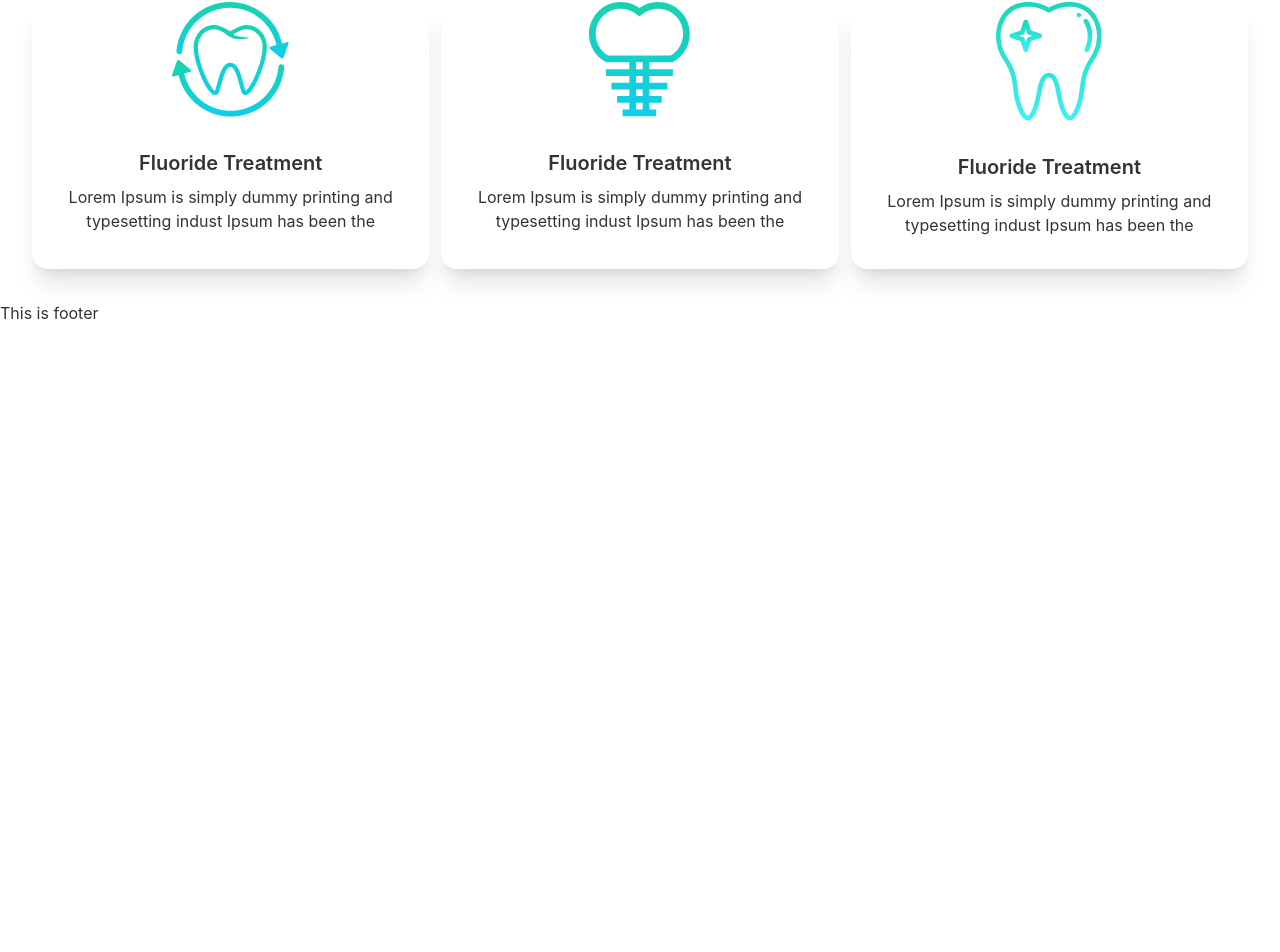
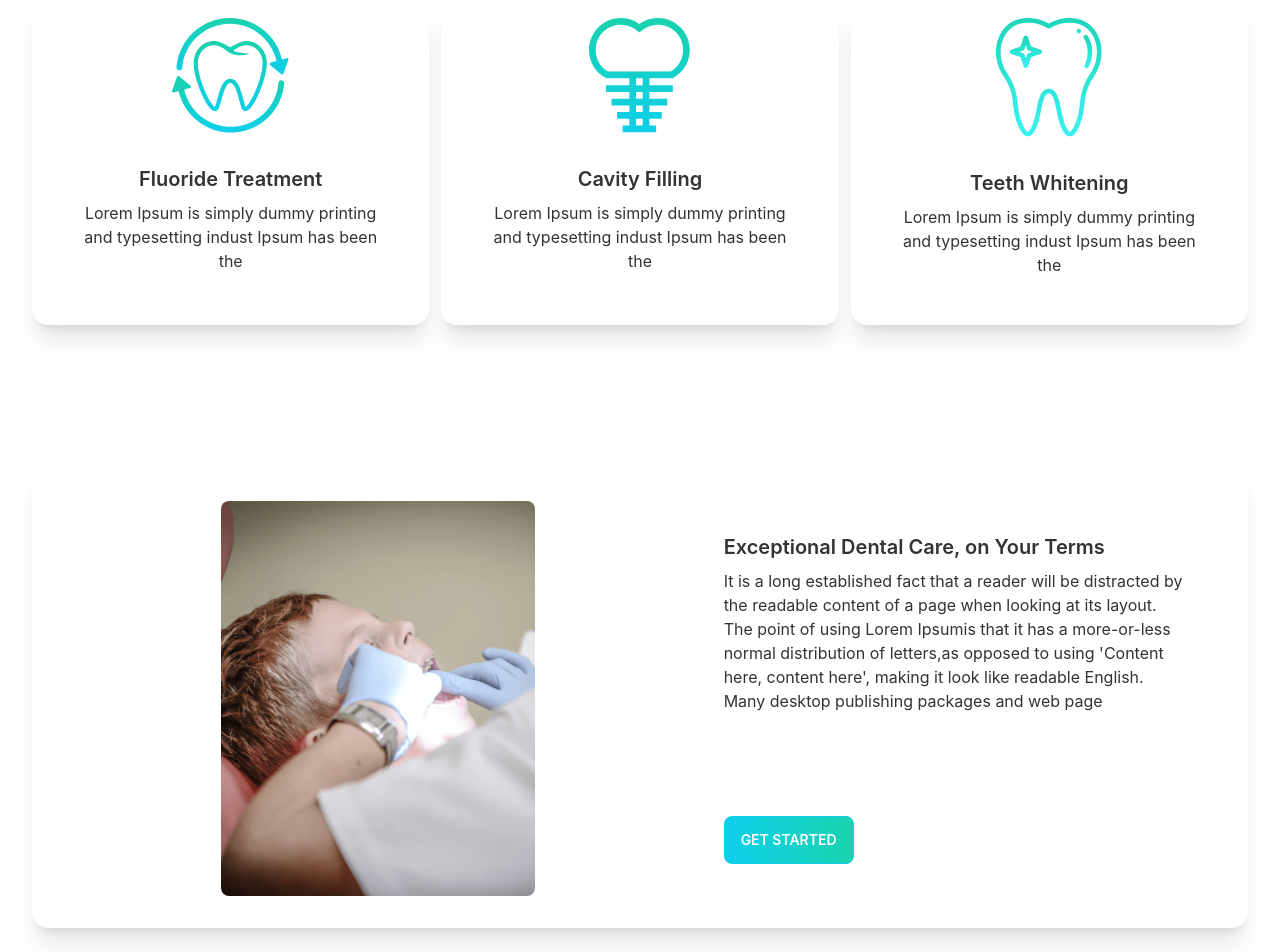
Before and after one commit to Rasel91/doctors-client, a React (Create React App) app: page / in a window 1280 px wide. Shown: the part 1008-1960 px from the top of the page. Before the commit the page ends 1333 px from the top, so only its background shows below. Built offline with nearby package versions, Linux system fonts and the light colour scheme.

Commit message:
treatment added

```diff
--- a/src/Pages/Home/Home/Banner.js
+++ b/src/Pages/Home/Home/Banner.js
@@ -9,7 +9,9 @@ const Banner = () => {
    return (
       <div className={`hero  ${bg} `}>
          <div className="hero-content flex-col lg:flex-row-reverse">
-            <img alt='' src={chair}className="w-1/2 rounded-lg shadow-2xl" />
+
+            <img alt='' src={chair}className=" lg:w-1/2 rounded-lg shadow-2xl" />
+
             <div className=''>
                <h1 className="text-4xl font-bold">Your New Smile Starts Here</h1>
                <p className="py-6">Lorem Ipsum is simply dummy text of the printing and typesetting industry. Lorem Ipsum has been the industry's standard dummy text ever since the</p>
--- a/src/Pages/Home/Home/Home.js
+++ b/src/Pages/Home/Home/Home.js
@@ -1,15 +1,16 @@
 import React from 'react';
 import Banner from './Banner';
-import Infocard from './InfoCard/Infocard';
 import Infocards from './InfoCard/Infocards';
 import ServiceCards from './Services/ServiceCards';
+import Treatment from './Tetment/Treatment';
 
 const Home = () => {
       return (
             <div className='p-8'>
-                 <Banner></Banner>
-                 <Infocards></Infocards>
-                 <ServiceCards></ServiceCards>
+                  <Banner></Banner>
+                  <Infocards></Infocards>
+                  <ServiceCards></ServiceCards>
+                  <Treatment></Treatment>
             </div>
       );
 };
--- a/src/Pages/Home/Home/InfoCard/Infocard.js
+++ b/src/Pages/Home/Home/InfoCard/Infocard.js
@@ -5,7 +5,7 @@ const Infocard = ({ cart }) => {
    const { name, description, icon, bgClass } = cart;
 
    return (
-      <div className={`card card-side p-6 text-white bg-base-100 shadow-xl ${bgClass}`}>
+      <div className={`card md:card-side p-6 text-white bg-base-100 shadow-xl ${bgClass}`}>
          <figure>
             <img src={icon} alt="Movie" />
 
--- a/src/Pages/Home/Home/InfoCard/Infocards.js
+++ b/src/Pages/Home/Home/InfoCard/Infocards.js
@@ -18,7 +18,7 @@ const Infocards = () => {
 
    },
    {
-      id: 1,
+      id: 2,
       name:'Opening Hours',
       description:'Open at 9.00 am to 5.00 pam',
       icon:marker ,
@@ -26,7 +26,7 @@ const Infocards = () => {
 
    },
    {
-      id: 1,
+      id: 3,
       name:'Opening Hours',
       description:'Open at 9.00 am to 5.00 pam',
       icon:phone ,
@@ -37,7 +37,7 @@ const Infocards = () => {
 
 
    return (
-      <div className='grid mt-28 gap-6 md: grid-cols-2 lg:grid-cols-3'>
+      <div className='grid mt-28 gap-6 grid-cols-1 md:grid-cols-2 lg:grid-cols-3'>
          {
             cartData.map(cart=><Infocard
             key={cart.id}
--- a/src/Pages/Home/Home/Services/ServiceCard.js
+++ b/src/Pages/Home/Home/Services/ServiceCard.js
@@ -5,7 +5,7 @@ const ServiceCard = ({ service }) => {
    const { name, description, icon,  } = service;
 
    return (
-      <div className="card  bg-base-100 shadow-xl">
+      <div className="card  bg-base-100 shadow-xl p-4">
          <figure>
             <img src={icon}alt="Shoes" />
          </figure>
--- a/src/Pages/Home/Home/Services/ServiceCards.js
+++ b/src/Pages/Home/Home/Services/ServiceCards.js
@@ -16,15 +16,15 @@ const ServiceCards = () => {
          bgClass: 'bg-primary'
       },
       {
-         id: 1,
-         name: 'Fluoride Treatment',
+         id: 2,
+         name: 'Cavity Filling',
          description: 'Lorem Ipsum is simply dummy printing and typesetting indust Ipsum has been the',
          icon: cavity,
          bgClass: 'bg-primary'
       },
       {
-         id: 1,
-         name: 'Fluoride Treatment',
+         id: 3,
+         name: 'Teeth Whitening',
          description: 'Lorem Ipsum is simply dummy printing and typesetting indust Ipsum has been the',
          icon: whitening,
          bgClass: 'bg-primary'
@@ -37,7 +37,7 @@ const ServiceCards = () => {
           <h3 className='text-secondary font-bold text-3xl'>OUR SERVICES</h3>
           <h2 className='text-4xl'>Services We Provide</h2>
          </div>
-         <div className='grid gap-3 md:grid-cols-2 lg:grid-cols-3 '>
+         <div className='grid gap-3 md:grid-cols-2 lg:grid-cols-3  '>
             {
                serviceData.map(service => <ServiceCard
                   key={service.id}
--- /dev/null
+++ b/src/Pages/Home/Home/Tetment/Treatment.js
@@ -0,0 +1,23 @@
+import React from 'react';
+import treatment from '../../../../assets/images/treatment.png'
+import button from '../../../../Common/Button';
+
+const Treatment = () => {
+
+   return (
+      <div className="card lg:card-side bg-base-100 shadow-xl my-36 p-8">
+         <figure className=''>
+            <img className='lg:w-1/2 sm:rounded-sm md:rounded-md lg:rounded-lg' src={treatment} alt="Album" />
+         </figure>
+         <div className="card-body lg:w-1/2">
+            <h2 className="card-title">Exceptional Dental Care, on Your Terms</h2>
+            <p>It is a long established fact that a reader will be distracted by the readable content of a page when looking at its layout. The point of using Lorem Ipsumis that it has a more-or-less normal distribution of letters,as opposed to using 'Content here, content here', making it look like readable English. Many desktop publishing packages and web page</p>
+            <div className="card-actions justify-start">
+               {button}
+            </div>
+         </div>
+      </div>
+   );
+};
+
+export default Treatment;
```
